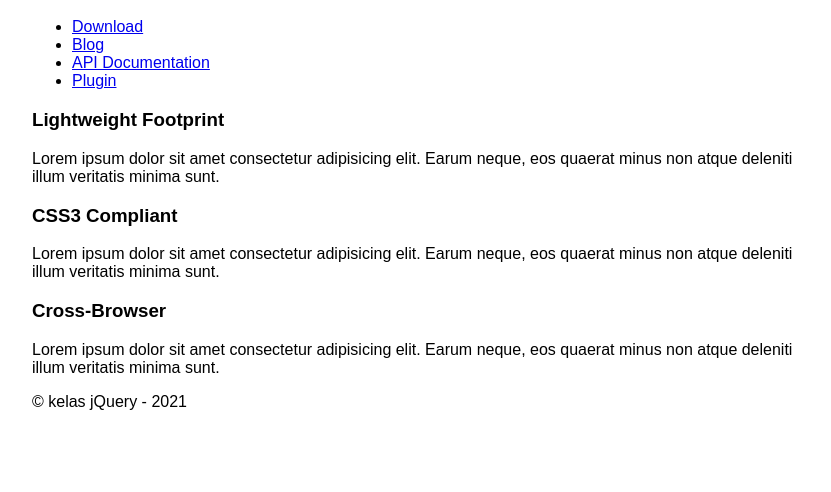
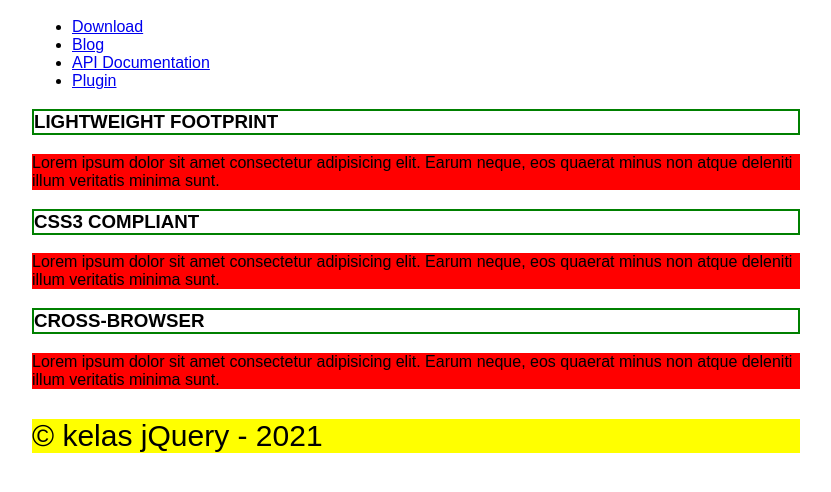
Before and after one commit to rikiwidiantoro/jQuery, a plain HTML site: page jQuery-Baledemy/latihan2.html in a window 1280 px wide. Shown: the part 296-788 px from the top of the page, without its empty margins (224-1055 px from the left). Drawn offline with Linux system fonts and the light colour scheme.

Commit message:
jQuery selector

```diff
--- a/jQuery-Baledemy/latihan2.html
+++ b/jQuery-Baledemy/latihan2.html
@@ -55,7 +55,26 @@
     <!-- <script src="https://ajax.googleapis.com/ajax/libs/jquery/3.6.0/jquery.min.js"></script> -->
 
     <script>
+        $(document).ready(function() {
 
+            // let clas = document.getElementsByClassName('column');
+
+            // $(clas).map( (column) => {
+            //     console.log( column );
+            // });
+            // console.log(clas)
+
+            $('p').css('backgroundColor', 'red')
+            $('.title').css({
+                'border': '2px solid green',
+                'textTransform': 'uppercase'
+            });
+            $('.footer p').css({
+                'fontSize': '30px',
+                'backgroundColor': 'yellow'
+            });
+
+        })
     </script>
 </body>
 </html>
```
